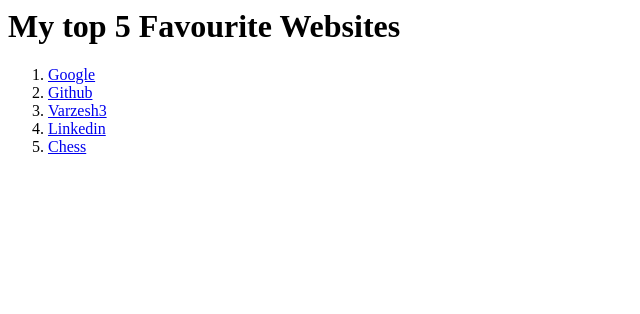
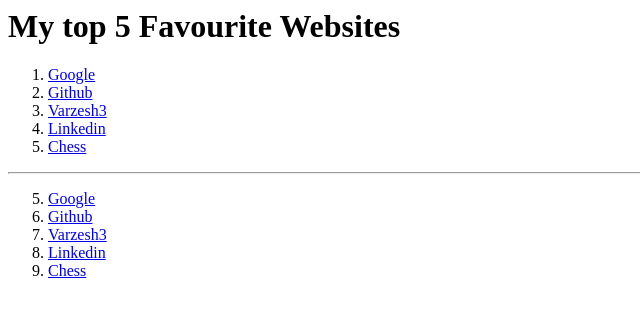
Before and after one commit to teman67/Udemy_web_developer, a plain HTML site: page 3.2 Anchor Elements/index.html in a window 1280 px wide. Shown: the whole page, without its empty margins (0-640 px from the left). Drawn offline with Linux system fonts and the light colour scheme.

Commit message:
add starting point to list

```diff
--- a/3.2 Anchor Elements/index.html
+++ b/3.2 Anchor Elements/index.html
@@ -7,3 +7,12 @@
     <li><a href="https://www.linkedin.com">Linkedin</a></li>
     <li><a href="https://www.chess.com">Chess</a></li>
 </ol>
+
+<hr>
+<ol start="5">
+    <li><a href="https://www.google.com">Google</a></li>
+    <li><a href="https://www.github.com">Github</a></li>
+    <li><a href="https://www.varzesh3.com">Varzesh3</a></li>
+    <li><a href="https://www.linkedin.com">Linkedin</a></li>
+    <li><a href="https://www.chess.com">Chess</a></li>
+</ol>
```
